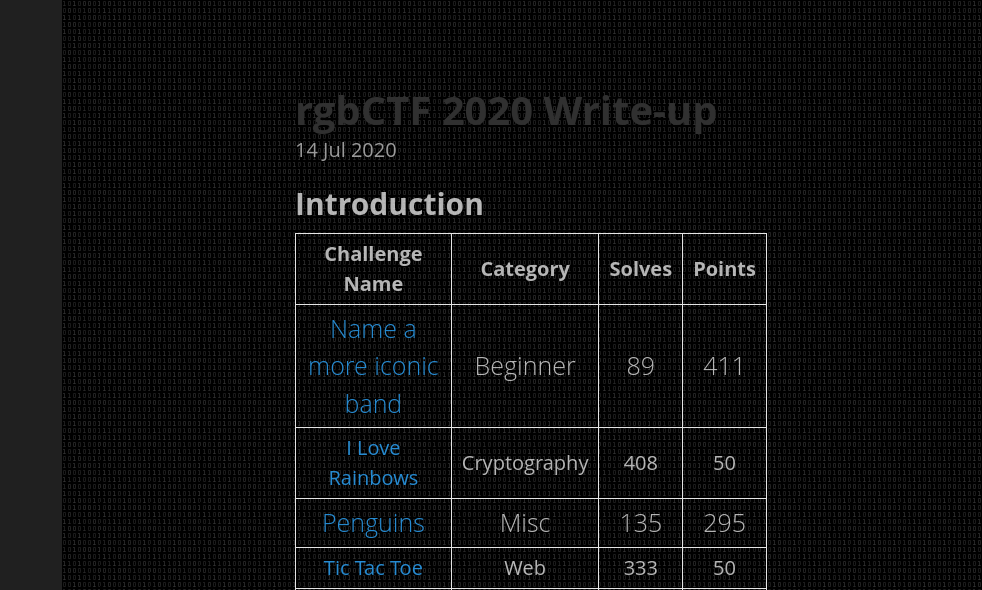
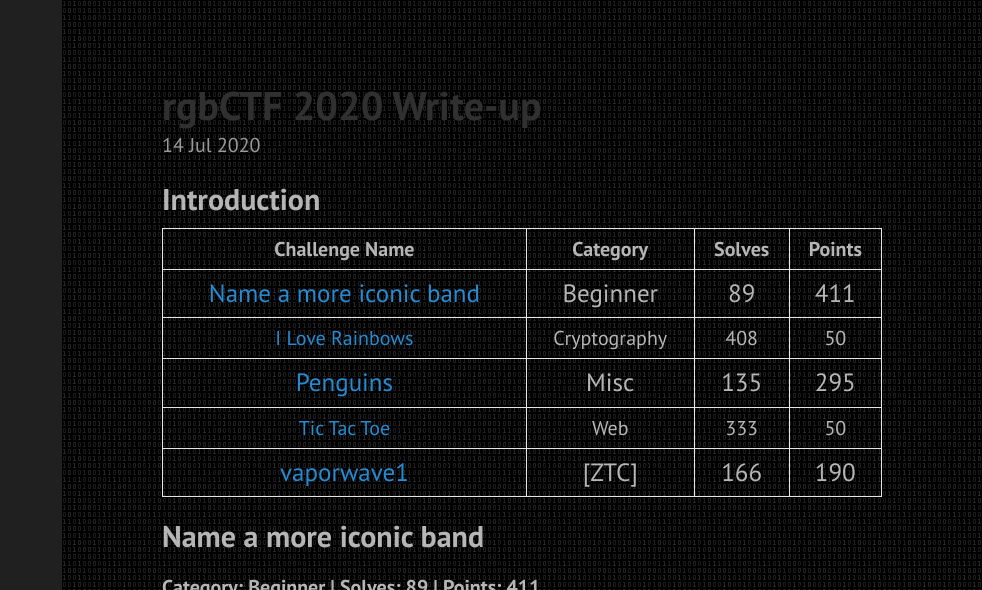
Before and after one commit to museifu666/museifu666.github.io, a Jekyll site: the page built from index.html, in a window 1280 px wide and 1400 px high. Shown: the top 590 px of the window, without its empty margins (298-1280 px from the left). Built offline with Jekyll 4.4.1, drawn with Linux system fonts in a browser that asks for light colours; the list of posts is cut into pages by our own code; grey boxes are pictures that could not be loaded.

Commit message:
Update poole.css

```diff
--- a/public/css/poole.css
+++ b/public/css/poole.css
@@ -70,11 +70,7 @@ html {
 body {
   background-color: rgba(0,0,0,0.97);
   color: rgba(255,255,255,0.7);
-  padding: 5px;
-  margin: auto;
-  width: 80%;
   border: 1px rgba(255,255,255,0.7);
-  font-family: "Open Sans";
   background-image: url("../background.gif");
   -webkit-text-size-adjust: 100%;
       -ms-text-size-adjust: 100%;
```
